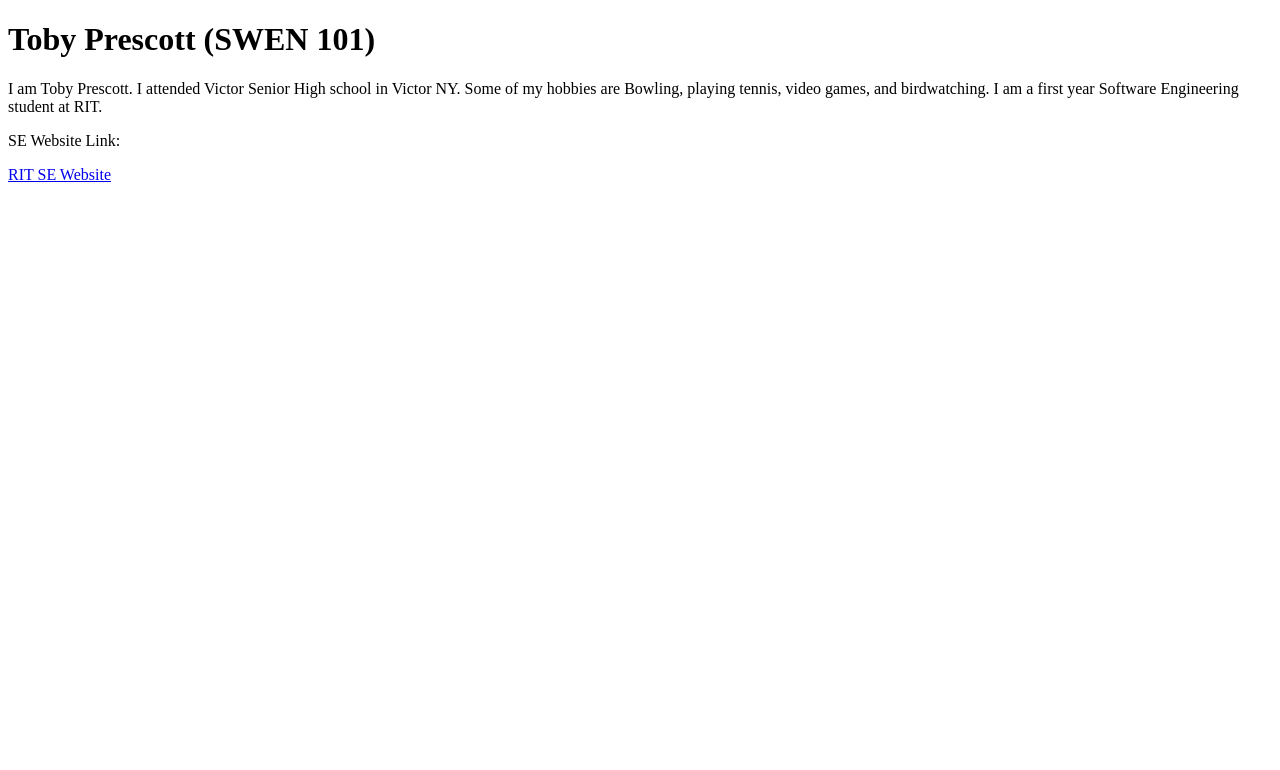
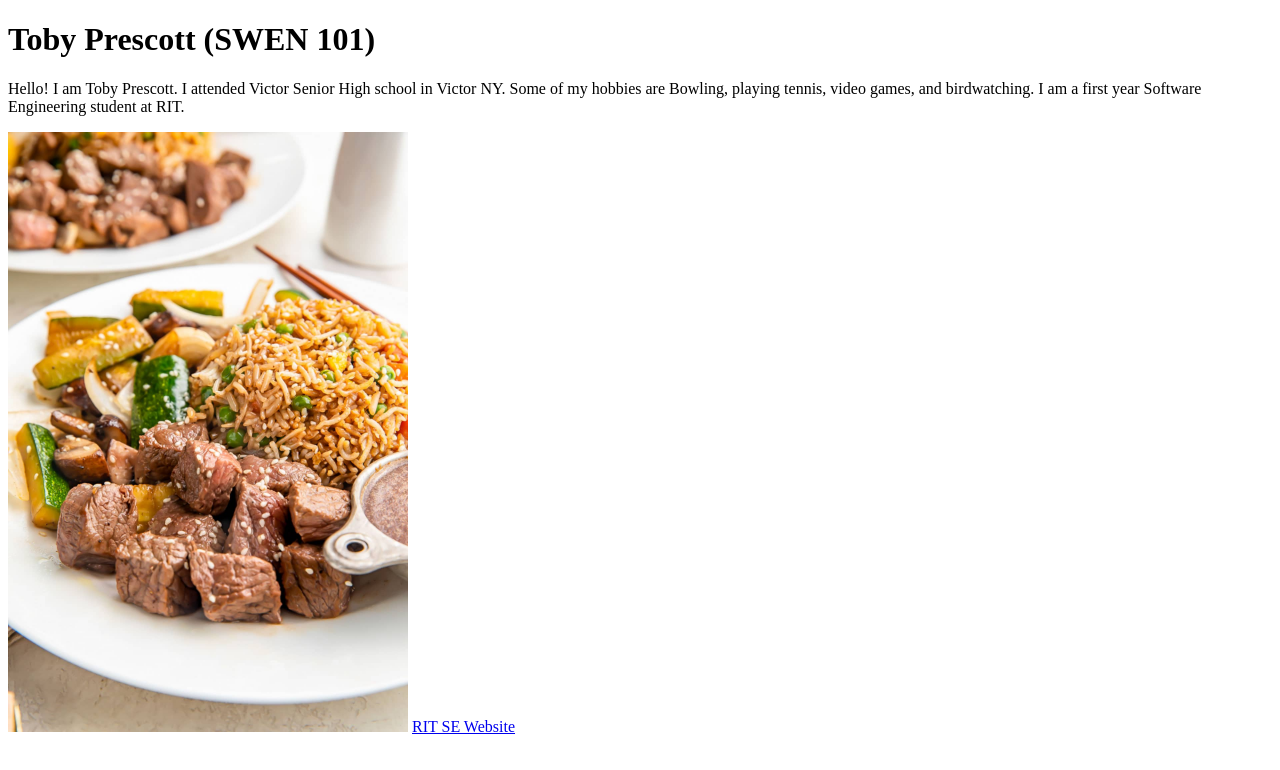
Before and after one commit to Prescott-TP/SWEN101, a plain HTML site: page index.html in a window 1280 px wide. Drawn offline with Linux system fonts and the light colour scheme.

Commit message:
Added image for fav food

```diff
--- a/index.html
+++ b/index.html
@@ -10,15 +10,13 @@
 </h1>
 
 <p>
-I am Toby Prescott.
+Hello! I am Toby Prescott.
 I attended Victor Senior High school in Victor NY.
 Some of my hobbies are Bowling, playing tennis, video games, and birdwatching.
 I am a first year Software Engineering student at RIT.
 </p>
 
-<p>
-    SE Website Link:
-</p>
+<img src="hibachi-steak.jpg" alt="Hibachi Steak" width="400" height="600">
 
 <a href="https://www.rit.edu/computing/department-software-engineering">RIT SE Website</a>
 
```
Also changed, not shown: hibachi-steak.jpg (added).
